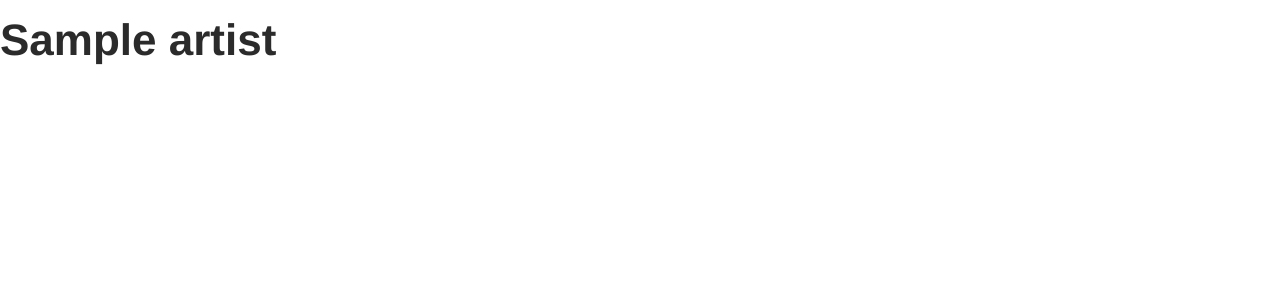
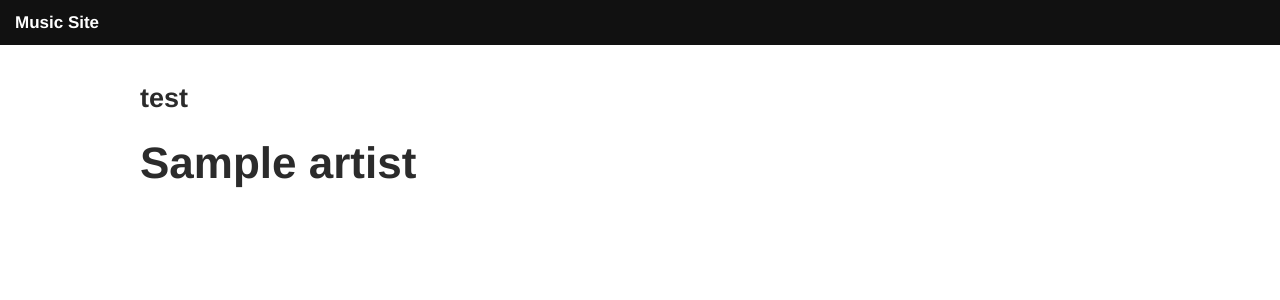
Before and after one commit to sbergs/music_site, a Django app: page /music/ in a window 1280 px wide. Shown: the top 300 px of the page. Run offline with Django 3.2, Linux system fonts and the light colour scheme; tables that the repository leaves empty hold one stand-in row (values such as "Sample post").

Commit message:
added base template

```diff
--- /dev/null
+++ b/music/templates/music/base.html
@@ -0,0 +1,31 @@
+<!DOCTYPE html>
+<html lang="en">
+<head>
+    <link rel="stylesheet" href="{{ STATIC_URL }}music/css/normalize.css">
+  <link rel="stylesheet" href="{{ STATIC_URL }}music/css/foundation.css">
+
+  <title>Music Site</title>
+</head>
+
+<body>
+<nav class="top-bar" style="">
+    <ul class="title-area">
+      <!-- Title Area -->
+      <li class="name">
+        <h1>
+          <a href="#">
+            Music Site
+          </a>
+        </h1>
+      </li>
+      <li class="toggle-topbar menu-icon"><a href="#"><span>menu</span></a></li>
+    </ul>
+ </nav>
+ <div class="row" id="content">
+  {% block content %}
+  {% endblock %}
+ </div>
+
+
+</body>
+</html>
--- a/music/templates/music/index.html
+++ b/music/templates/music/index.html
@@ -1,10 +1,8 @@
-{% load staticfiles %}
+{% extends "music/base.html" %}
 
-<link rel="stylesheet" type="text/css" href="{% static 'music/css/normalize.css' %}" />
-<link rel="stylesheet" type="text/css" href="{% static 'music/css/foundation.css' %}" />
-
-
-
-{% for artist in artists %}
-  <h1>{{ artist.name }}</h1>
-{% endfor %}
+{% block content %}
+  <h3>test</h3>
+  {% for artist in artists %}
+    <h1>{{ artist.name }}</h1>
+  {% endfor %}
+{% endblock content %}
```
